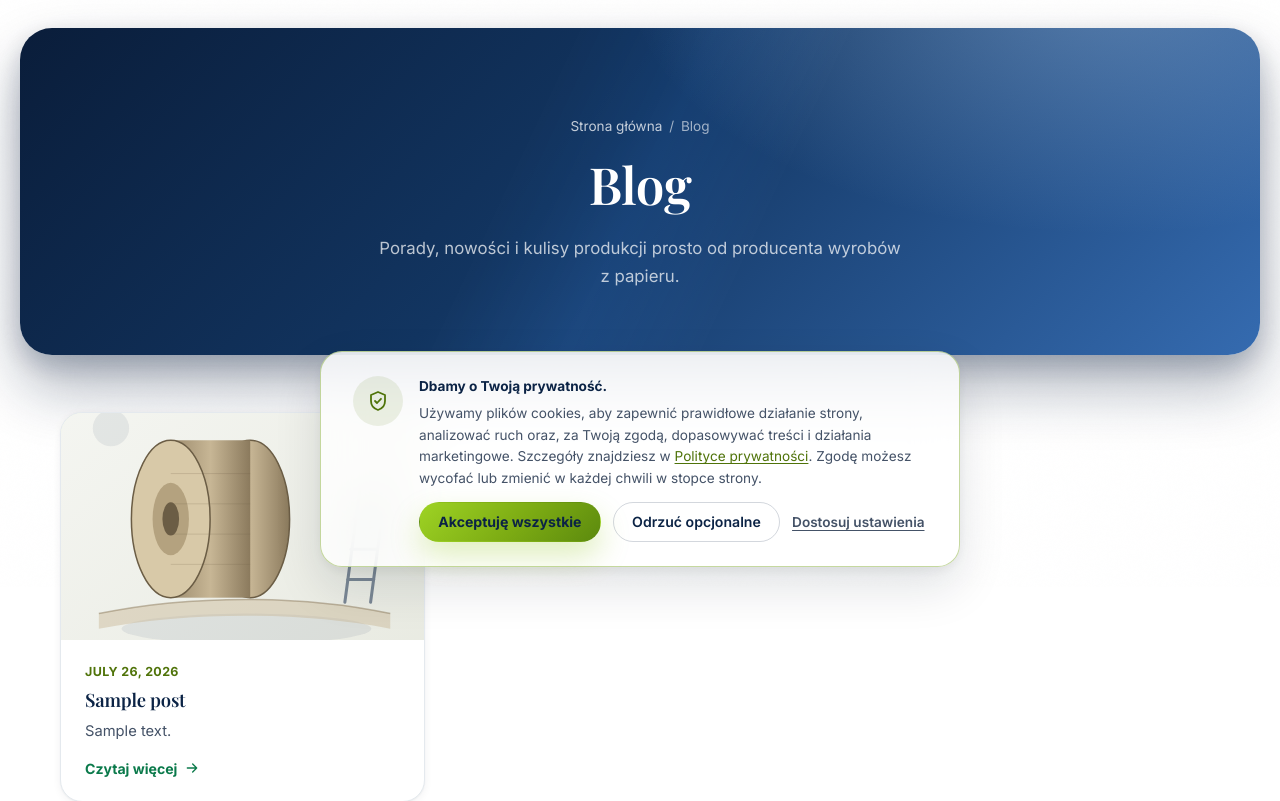
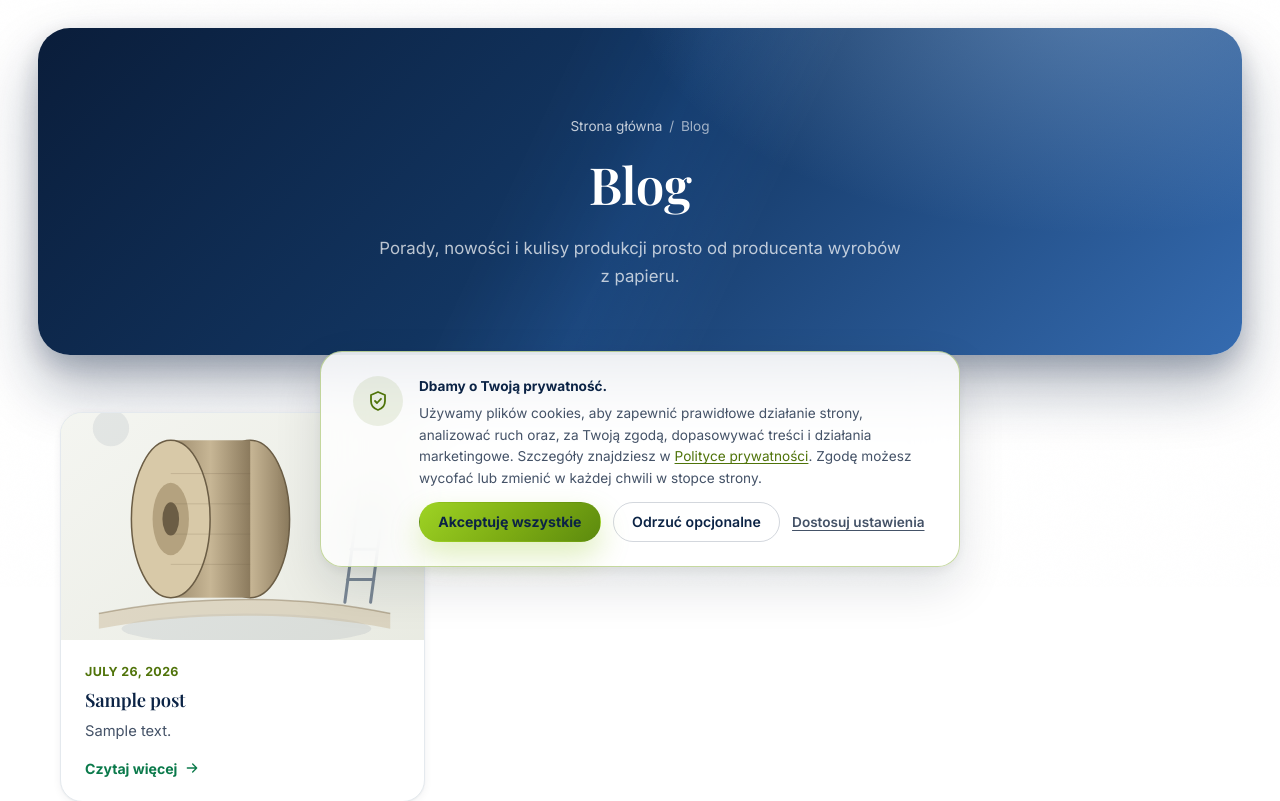
Before and after one commit to 78781978/papernest, a WordPress theme: template wordpress-theme/papernest/home.php in a window 1280 px wide. Shown: the part 213-1014 px from the top of the page. Run offline with PHP 8.4 and a stand-in for WordPress, Linux system fonts and the light colour scheme; the site name, menu and one post (Sample post) are stand-ins, and other content is empty; some libraries are stand-ins or nearby versions.

Commit message:
Widen the blue .page-hero banner on every page, not just the shop
Client's follow-up: the shop header/grid went wide, but the blue banner itself was still capped at the normal 1240px container -- a separate max-width on .page-hero, not something the earlier shop-only change touched. Removed that cap sitewide (kept a small side gutter instead of true edge-to-edge) so the banner background is wide everywhere, while the breadcrumb/title/subtitle text inside it stays at its normal centered width -- only the colored banner shape got wider, not the line lengths of the text sitting on it.

Still a local-only demo -- not packaged for delivery yet.

```diff
--- a/wordpress-theme/papernest/assets/css/style.css
+++ b/wordpress-theme/papernest/assets/css/style.css
@@ -987,7 +987,10 @@ a:focus-visible, button:focus-visible, input:focus-visible, select:focus-visible
     radial-gradient(65% 130% at 88% -15%, rgba(169,201,236,.4) 0%, rgba(169,201,236,0) 60%),
     linear-gradient(135deg, #0a1d3a 0%, #123561 45%, #356bb0 100%);
   color:#fff;
-  max-width:var(--container); margin:28px auto 0; border-radius:var(--r-xl);
+  /* Was capped at the normal 1240px container -- client asked for the blue
+     banner wide on every page, not just the content below it, so this now
+     only keeps a small side gutter instead of a hard max-width. */
+  margin:28px clamp(20px,3vw,56px) 0; border-radius:var(--r-xl);
   box-shadow:0 32px 60px rgba(10,29,58,.32), 0 10px 26px rgba(10,29,58,.2);
   padding-block:clamp(56px,7vw,92px) clamp(44px,5vw,64px);
   position:relative; overflow:hidden;
```
